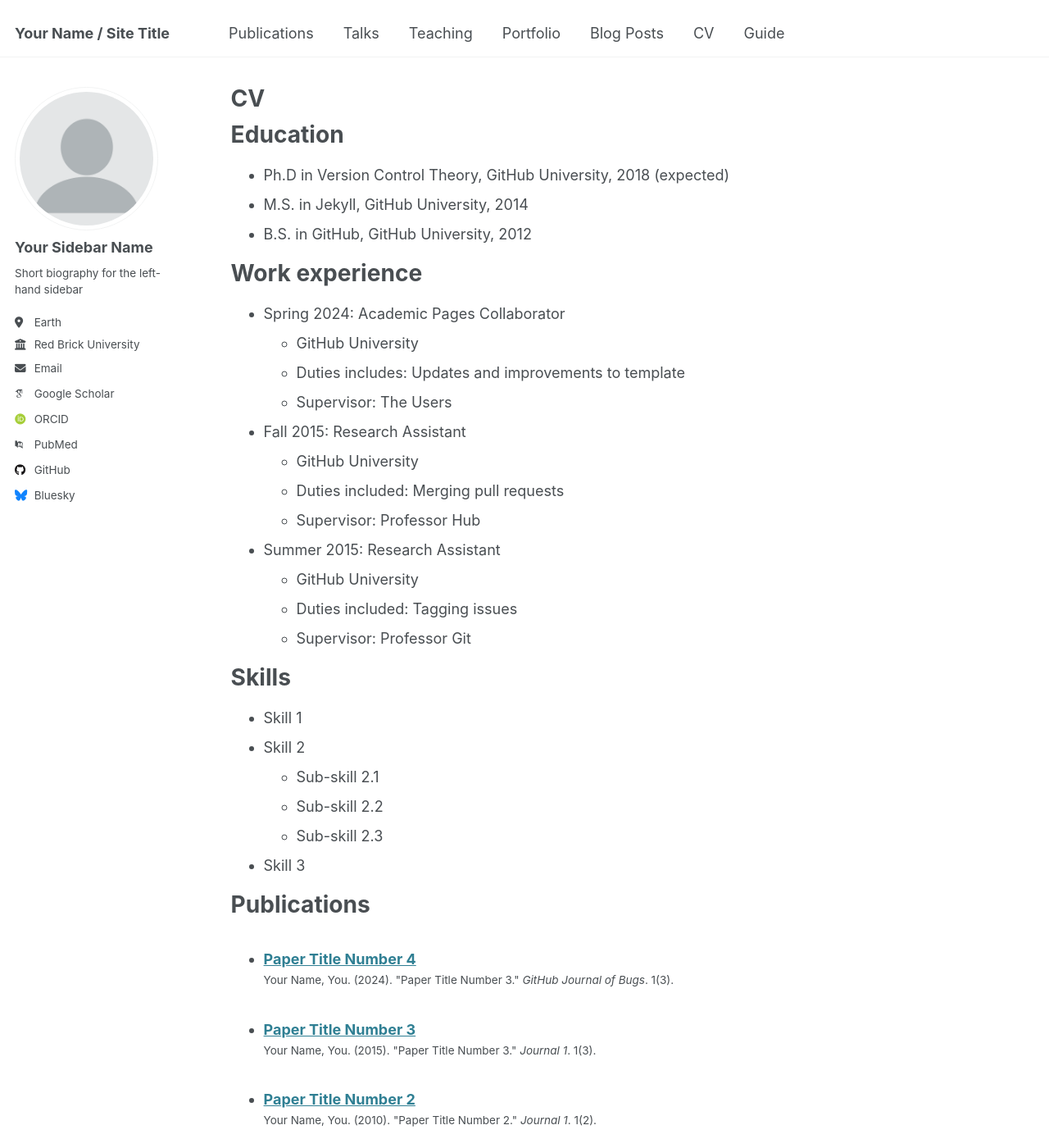
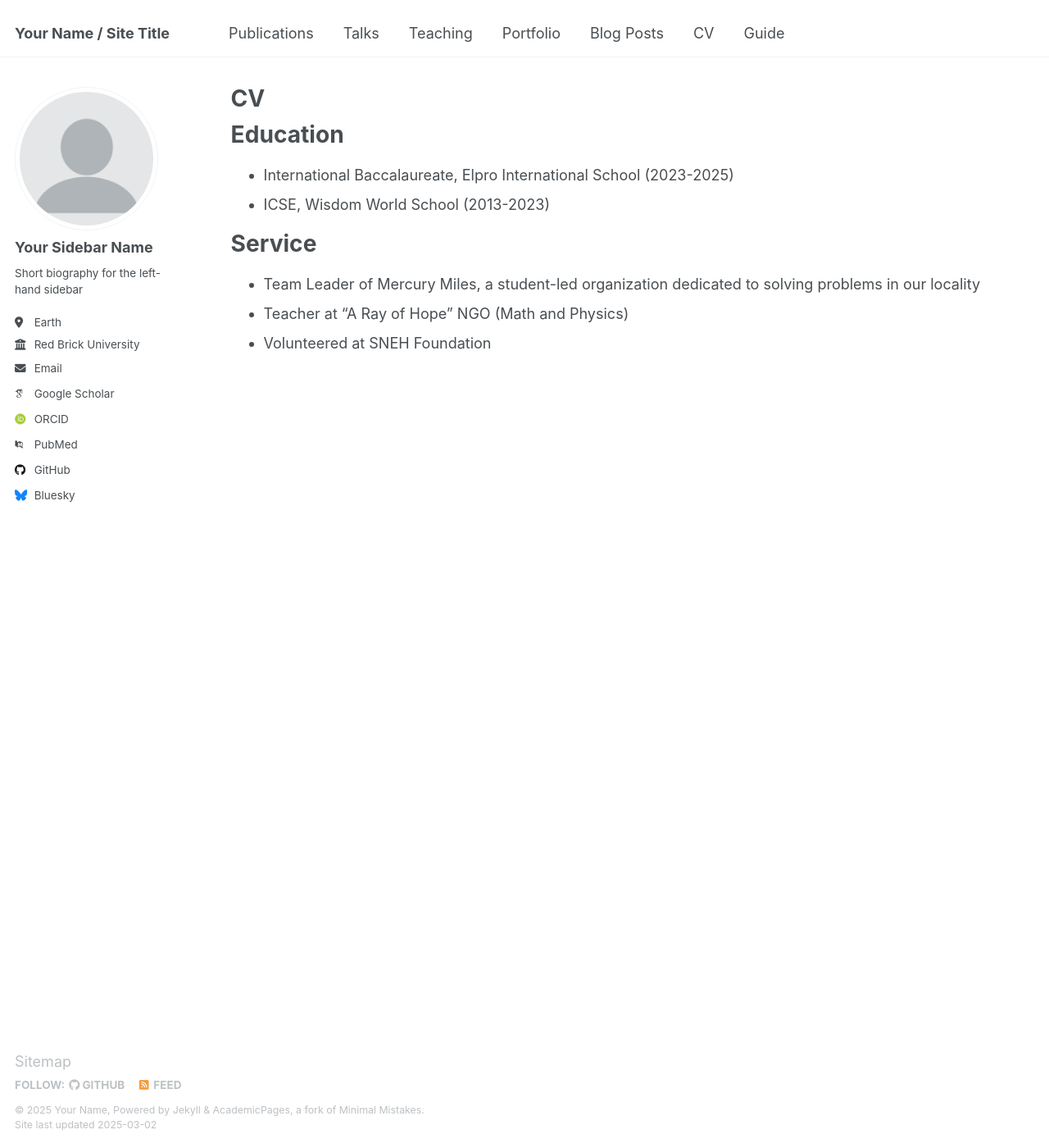
Before and after one commit to aujasjain/aujasjain.github.io, a Jekyll site: the page built from _pages/cv.md, in a window 1280 px wide and 1400 px high. Shown: the whole window at 82% size. Built offline with Jekyll 4.4.1, drawn with Linux system fonts in a browser that asks for light colours; some web fonts are replaced; some of the changed text lies outside the part shown.

Commit message:
Update cv.md

```diff
--- a/_pages/cv.md
+++ b/_pages/cv.md
@@ -11,54 +11,11 @@ redirect_from:
 
 Education
 ======
-* Ph.D in Version Control Theory, GitHub University, 2018 (expected)
-* M.S. in Jekyll, GitHub University, 2014
-* B.S. in GitHub, GitHub University, 2012
+* International Baccalaureate, Elpro International School (2023-2025)
+* ICSE, Wisdom World School (2013-2023)
 
-Work experience
+Service
 ======
-* Spring 2024: Academic Pages Collaborator
-  * GitHub University
-  * Duties includes: Updates and improvements to template
-  * Supervisor: The Users
-
-* Fall 2015: Research Assistant
-  * GitHub University
-  * Duties included: Merging pull requests
-  * Supervisor: Professor Hub
-
-* Summer 2015: Research Assistant
-  * GitHub University
-  * Duties included: Tagging issues
-  * Supervisor: Professor Git
-
-Skills
-======
-* Skill 1
-* Skill 2
-  * Sub-skill 2.1
-  * Sub-skill 2.2
-  * Sub-skill 2.3
-* Skill 3
-
-Publications
-======
-  <ul>{% for post in site.publications reversed %}
-    {% include archive-single-cv.html %}
-  {% endfor %}</ul>
-
-Talks
-======
-  <ul>{% for post in site.talks reversed %}
-    {% include archive-single-talk-cv.html  %}
-  {% endfor %}</ul>
-
-Teaching
-======
-  <ul>{% for post in site.teaching reversed %}
-    {% include archive-single-cv.html %}
-  {% endfor %}</ul>
-
-Service and leadership
-======
-* Currently signed in to 43 different slack teams
+* Team Leader of Mercury Miles, a student-led organization dedicated to solving problems in our locality
+* Teacher at "A Ray of Hope" NGO (Math and Physics)
+* Volunteered at SNEH Foundation
```
